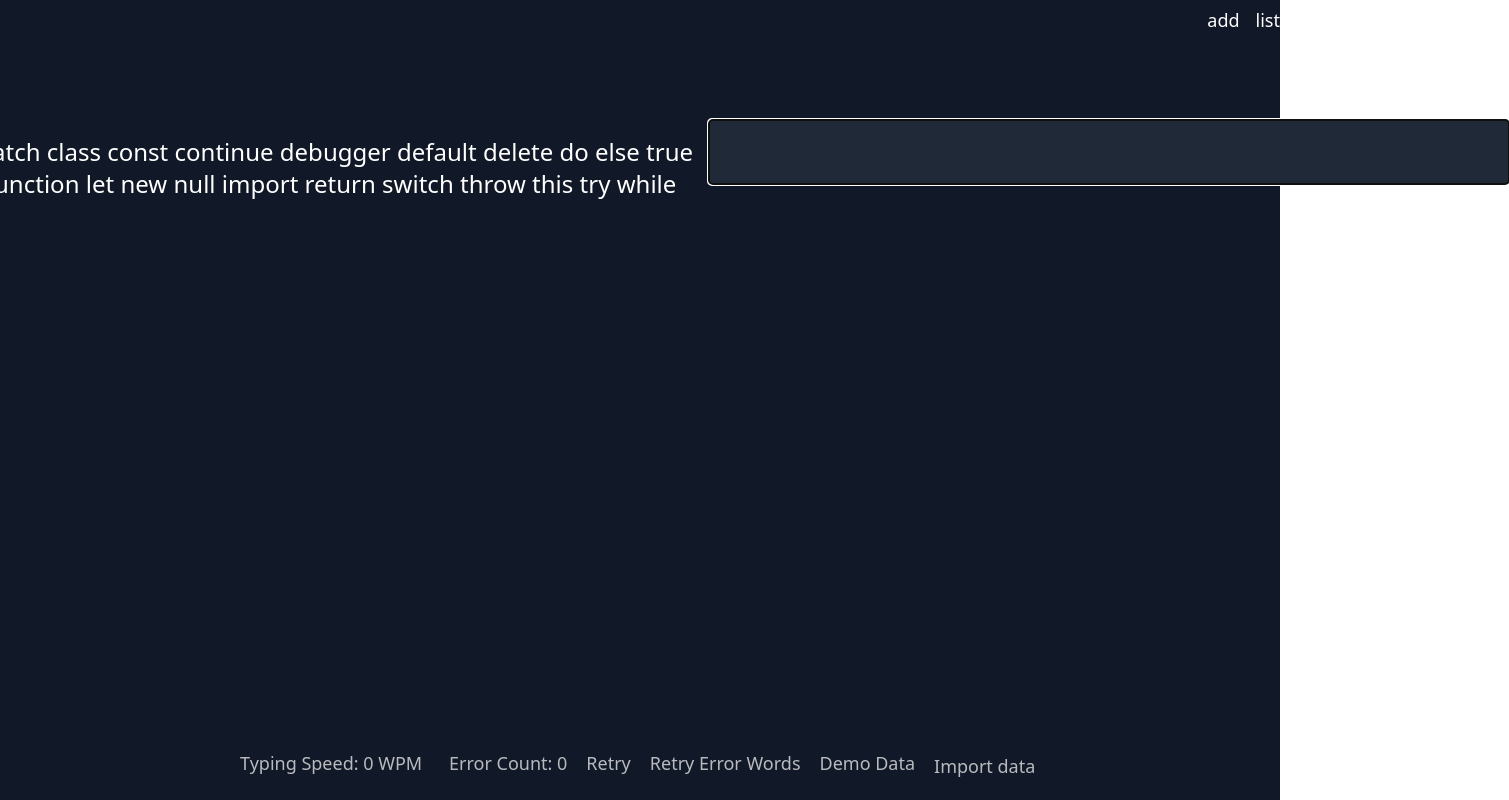
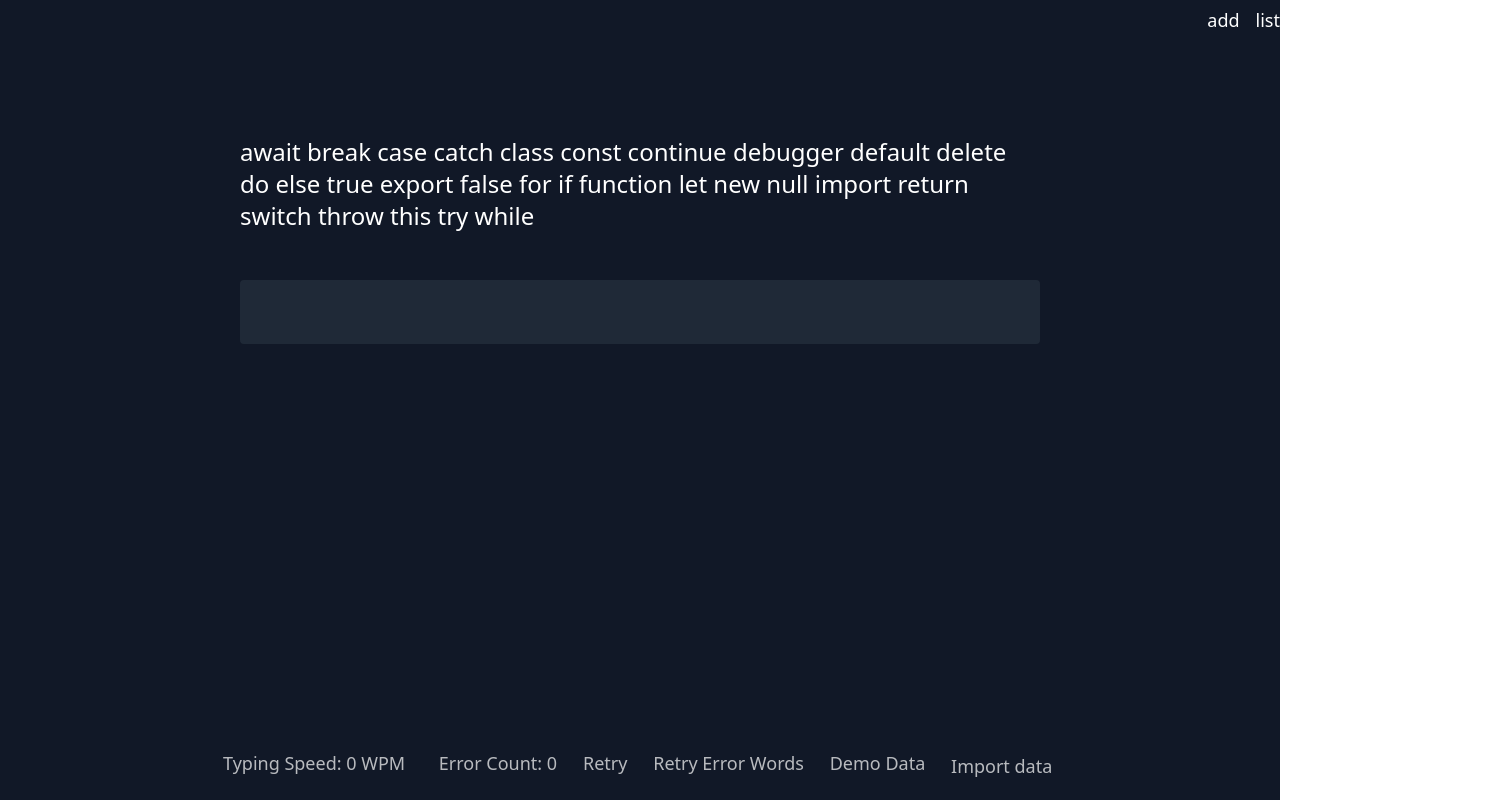
Before and after one commit to freeliu/typing-training, a Vue app: page /#/ in a window 1280 px wide. Shown: the whole page, 1509 px wide, since content can reach past the window. Built offline with nearby package versions, Linux system fonts and the light colour scheme.

Commit message:
replace \s\s+ with ' '

```diff
--- a/src/views/TypingTraining.vue
+++ b/src/views/TypingTraining.vue
@@ -1,9 +1,11 @@
 <script lang="ts" setup>
 import type { Directive, Events } from 'vue'
-import { ref, watch } from 'vue'
+import {nextTick, ref, watch} from 'vue'
 
-const sentences = ref<string>('await break case catch class const continue debugger default delete do else true\n' +
-    'export false for if function let new null import return switch throw this try while')
+const sentences = ref<string>('')
+nextTick(()=>{
+  sentences.value=`await break case catch class const continue debugger default delete do else true export false for if function let new null import return switch throw this try while`
+})
 const config = {
   autoReset: true
 }
@@ -22,6 +24,7 @@ const vUpdate: Directive = {
     let { clientWidth, clientHeight } = el
     if (clientWidth > 200) {
       clientWidth = Math.max(clientWidth, 400)
+      clientWidth = Math.min(clientWidth, 1000)
       contentStyle.value.width = clientWidth + 2 + 'px'
     }
     if (clientHeight > 64) {
@@ -66,7 +69,7 @@ function readJson(event: Event) {
   event.target.value = ''
   function onloadData(event: Event) {
     //@ts-ignore
-    sentences.value = event.target?.result
+    sentences.value = event.target?.result.replace(/\s\s+/g, ' ');
     reset()
   }
 }
@@ -83,7 +86,7 @@ function reset() {
 const vUpdateErrorWord: Directive = {
   updated(el: HTMLElement) {
     if (el.querySelector('.incorrect')) {
-      errorSet.add(el.dataset?.word?.trim().replace(/\n/,'') as string)
+      errorSet.add(el.dataset?.word?.trim().replace(/\n/, '') as string)
     }
   }
 }
@@ -103,11 +106,10 @@ function retryErrorWords() {
   <div class="bg-gray-900 text-white min-h-screen">
     <div class="container mx-auto min-h-screen flex flex-col items-center">
       <div class="flex justify-end items-center w-full h-10 text-lg">
-        <router-link class="link " to="/add">add</router-link>
-        <router-link  class="ml-4 link" to="/list">list</router-link>
+        <router-link class="link" to="/add">add</router-link>
+        <router-link class="ml-4 link" to="/list">list</router-link>
       </div>
-      <div class="flex mt-20">
-        <div v-update class="text-2xl mb-8  p-4 box-content whitespace-pre">
+      <div v-update class="text-2xl mb-8 mt-20 p-4 box-content flex flex-wrap max-w-[800px]">
         <span
           v-for="(word, wordIndex) in sentences.split(' ')"
           :key="word + wordIndex"
@@ -137,22 +139,21 @@ function retryErrorWords() {
         :style="contentStyle"
         ref="textAreaElement"
         autofocus
-            class="bg-gray-800 text-white text-2xl p-4 rounded overflow-clip"
+        class="bg-gray-800 text-white text-2xl p-4 rounded overflow-clip outline-0"
         type="text"
         @input="checkInput"
       />
-      </div>
 
       <div
-        class="flex justify-between  text-lg opacity-70 infos mt-auto mb-5"
+        class="flex justify-between text-lg opacity-70 infos mt-auto mb-5"
         :style="{ width: contentStyle.width }"
       >
         <div style="min-width: 190px">Typing Speed: {{ speed }} WPM</div>
         <div>Error Count: {{ errorCount }}</div>
         <div class="link" @click="reset">Retry</div>
         <div class="link" @click="retryErrorWords">Retry Error Words</div>
-        <a href="./demo-data.txt" class="link"  download>Demo Data</a>
-        <label class="link" >
+        <a href="./demo-data.txt" class="link" download>Demo Data</a>
+        <label class="link">
           Import data
           <input class="opacity-0 w-0 h-0" type="file" @change="readJson" accept="text/plain" />
         </label>
@@ -162,10 +163,9 @@ function retryErrorWords() {
 </template>
 
 <style scoped>
-.link{
-  @apply cursor-pointer hover:text-sky-500
+.link {
+  @apply cursor-pointer hover:text-sky-500;
 }
-
 
 .correct {
   color: #10b981;
```
Lines whose indentation alone changed are shown as unchanged.
